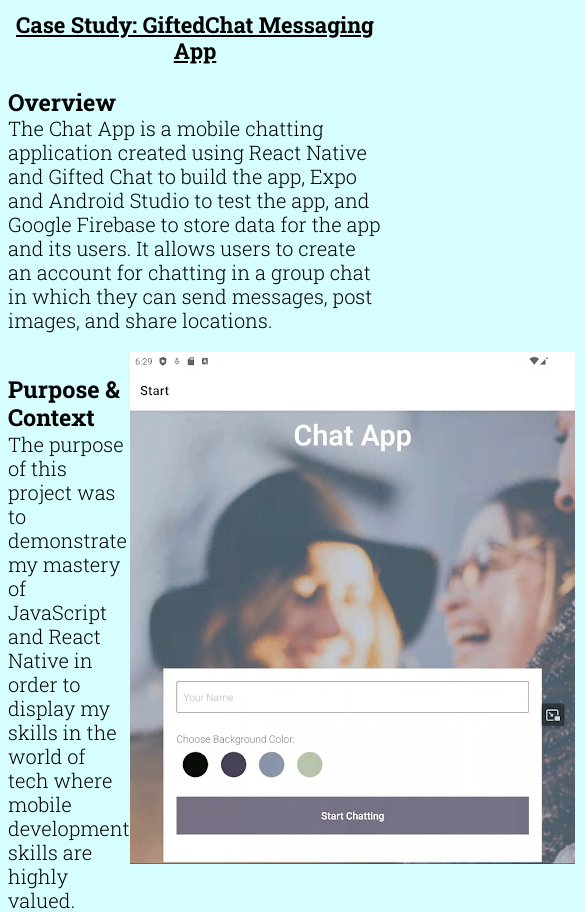
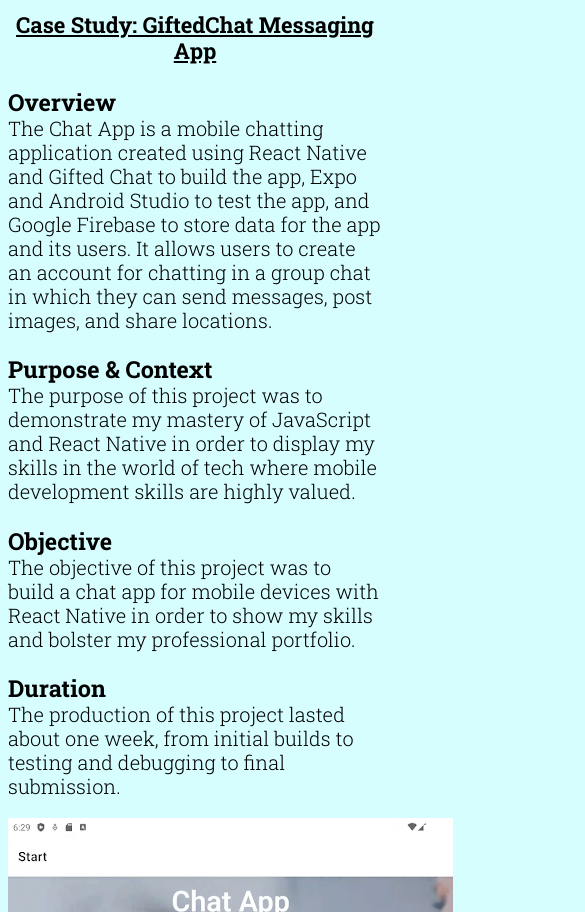
Before and after one commit to justin-yin-ly/portfolio-website, a plain HTML site: page caseStudyChatApp.html in a window 390 px wide. Shown: the part 188-1100 px from the top of the page, 585 px wide, since content can reach past the window. Drawn offline with Linux system fonts and the light colour scheme.

Commit message:
CSS Update
Added additional styling to case study page to make it more responsive and appear better on smaller screens.

```diff
--- a/css/style.production.css
+++ b/css/style.production.css
@@ -306,6 +306,9 @@ section {
         grid-gap: var(--spacing-small);
     }
 
+    .casestudy-block {
+        display: block
+    }
 
     h1 {
         font-size: 22px;
```
